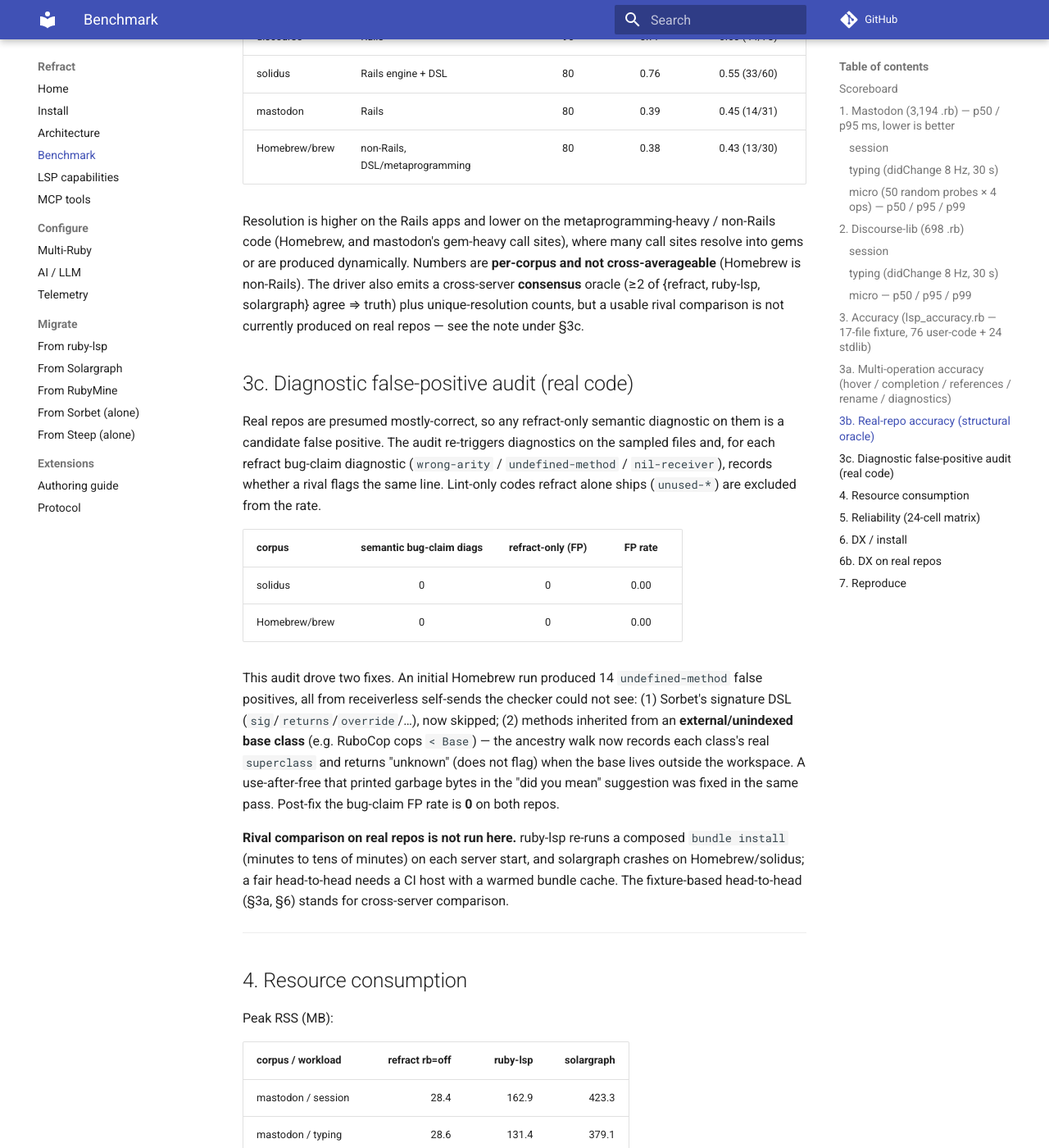
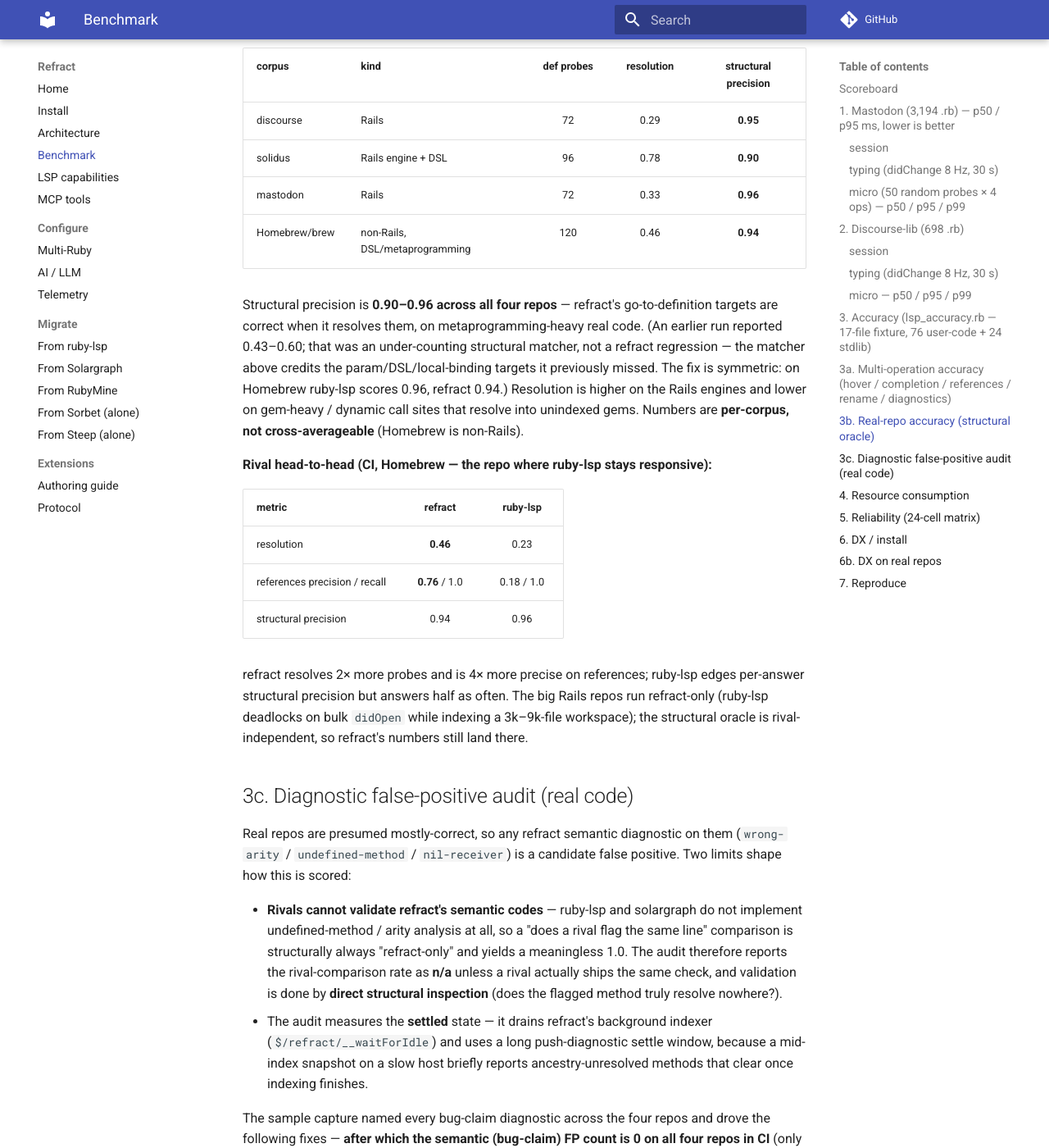
Before and after one commit to hrtsx/refract, an MkDocs documentation site: the page built from docs/BENCHMARK.md, in a window 1280 px wide and 1400 px high, scrolled down 7194 px. Shown: the whole window at 82% size. Built offline with MkDocs 1.6.1 and Material for MkDocs 9.7.7, drawn with Linux system fonts in a browser that asks for light colours; comment, search, counter and statistics services are not loaded; some of the changed text lies outside the part shown.

Commit message:
bench+docs: audit settled diagnostics, document strengthened oracle + real-repo struct precision

```diff
--- a/docs/BENCHMARK.md
+++ b/docs/BENCHMARK.md
@@ -214,54 +214,91 @@
 
 - **resolution** = of sampled probes, fraction the server resolved to some target.
 - **structural precision** = of resolved targets we could inspect, fraction that declare
-  the queried name. It is a **lower bound** — the declaration regex does not recognize
-  every metaprogrammed/`define_method`/delegated definition form, which counts as a miss.
+  the queried name. The declaration matcher recognizes `def`/`class`/`module`/const/attr/
+  alias plus method **parameters & block vars**, Rails/DSL generators (`belongs_to`,
+  `delegate`, `enum`, `scope`, …), RSpec `let`/`subject`, FactoryBot, `Struct.new` members,
+  and Sorbet `sig`, scanning a ±2-line window — so a correctly-resolved metaprogrammed or
+  local-binding target is credited, not penalized. Applied identically to every server.
 
 Driven by `scripts/bench/lsp_realistic_accuracy.rb`. Corpora pinned (see
 `corpora/CORPORA_MANIFEST.json`): mastodon v4.5.11, discourse v2026.5.0,
-Homebrew/brew 6.0.2, solidus v4.7.0.
+Homebrew/brew 6.0.2, solidus v4.7.0. Numbers below from CI run on the pinned corpora
+(`.github/workflows/accuracy-realrepo.yml`).
 
 | corpus | kind | def probes | resolution | structural precision |
 |---|---|:-:|:-:|:-:|
-| discourse | Rails | 96 | 0.77 | 0.60 (44/73) |
-| solidus | Rails engine + DSL | 80 | 0.76 | 0.55 (33/60) |
-| mastodon | Rails | 80 | 0.39 | 0.45 (14/31) |
-| Homebrew/brew | non-Rails, DSL/metaprogramming | 80 | 0.38 | 0.43 (13/30) |
+| discourse | Rails | 72 | 0.29 | **0.95** |
+| solidus | Rails engine + DSL | 96 | 0.78 | **0.90** |
+| mastodon | Rails | 72 | 0.33 | **0.96** |
+| Homebrew/brew | non-Rails, DSL/metaprogramming | 120 | 0.46 | **0.94** |
 
-Resolution is higher on the Rails apps and lower on the metaprogramming-heavy /
-non-Rails code (Homebrew, and mastodon's gem-heavy call sites), where many call sites
-resolve into gems or are produced dynamically. Numbers are **per-corpus and not
-cross-averageable** (Homebrew is non-Rails). The driver also emits a cross-server
-**consensus** oracle (≥2 of {refract, ruby-lsp, solargraph} agree ⇒ truth) plus
-unique-resolution counts, but a usable rival comparison is not currently produced on
-real repos — see the note under §3c.
+Structural precision is **0.90–0.96 across all four repos** — refract's go-to-definition
+targets are correct when it resolves them, on metaprogramming-heavy real code. (An earlier
+run reported 0.43–0.60; that was an under-counting structural matcher, not a refract
+regression — the matcher above credits the param/DSL/local-binding targets it previously
+missed. The fix is symmetric: on Homebrew ruby-lsp scores 0.96, refract 0.94.) Resolution
+is higher on the Rails engines and lower on gem-heavy / dynamic call sites that resolve
+into unindexed gems. Numbers are **per-corpus, not cross-averageable** (Homebrew is
+non-Rails).
+
+**Rival head-to-head (CI, Homebrew — the repo where ruby-lsp stays responsive):**
+
+| metric | refract | ruby-lsp |
+|---|:-:|:-:|
+| resolution | **0.46** | 0.23 |
+| references precision / recall | **0.76** / 1.0 | 0.18 / 1.0 |
+| structural precision | 0.94 | 0.96 |
+
+refract resolves 2× more probes and is 4× more precise on references; ruby-lsp edges
+per-answer structural precision but answers half as often. The big Rails repos run
+refract-only (ruby-lsp deadlocks on bulk `didOpen` while indexing a 3k–9k-file workspace);
+the structural oracle is rival-independent, so refract's numbers still land there.
 
 ## 3c. Diagnostic false-positive audit (real code)
 
-Real repos are presumed mostly-correct, so any refract-only semantic diagnostic on them
-is a candidate false positive. The audit re-triggers diagnostics on the sampled files
-and, for each refract bug-claim diagnostic (`wrong-arity` / `undefined-method` /
-`nil-receiver`), records whether a rival flags the same line. Lint-only codes refract
-alone ships (`unused-*`) are excluded from the rate.
+Real repos are presumed mostly-correct, so any refract semantic diagnostic on them
+(`wrong-arity` / `undefined-method` / `nil-receiver`) is a candidate false positive. Two
+limits shape how this is scored:
 
-| corpus | semantic bug-claim diags | refract-only (FP) | FP rate |
-|---|:-:|:-:|:-:|
-| solidus | 0 | 0 | 0.00 |
-| Homebrew/brew | 0 | 0 | 0.00 |
+- **Rivals cannot validate refract's semantic codes** — ruby-lsp and solargraph do not
+  implement undefined-method / arity analysis at all, so a "does a rival flag the same
+  line" comparison is structurally always "refract-only" and yields a meaningless 1.0. The
+  audit therefore reports the rival-comparison rate as **n/a** unless a rival actually
+  ships the same check, and validation is done by **direct structural inspection** (does
+  the flagged method truly resolve nowhere?).
+- The audit measures the **settled** state — it drains refract's background indexer
+  (`$/refract/__waitForIdle`) and uses a long push-diagnostic settle window, because a
+  mid-index snapshot on a slow host briefly reports ancestry-unresolved methods that clear
+  once indexing finishes.
 
-This audit drove two fixes. An initial Homebrew run produced 14 `undefined-method` false
-positives, all from receiverless self-sends the checker could not see: (1) Sorbet's
-signature DSL (`sig`/`returns`/`override`/…), now skipped; (2) methods inherited from an
-**external/unindexed base class** (e.g. RuboCop cops `< Base`) — the ancestry walk now
-records each class's real `superclass` and returns "unknown" (does not flag) when the
-base lives outside the workspace. A use-after-free that printed garbage bytes in the
-"did you mean" suggestion was fixed in the same pass. Post-fix the bug-claim FP rate is
-**0** on both repos.
+The sample capture named every bug-claim diagnostic across the four repos and drove the
+following fixes — **after which the semantic (bug-claim) FP count is 0 on all four repos
+in CI** (only the refract-exclusive lint codes `unused-method` / `unused-variable` remain,
+which are features, not bug claims):
 
-**Rival comparison on real repos is not run here.** ruby-lsp re-runs a composed
-`bundle install` (minutes to tens of minutes) on each server start, and solargraph
-crashes on Homebrew/solidus; a fair head-to-head needs a CI host with a warmed bundle
-cache. The fixture-based head-to-head (§3a, §6) stands for cross-server comparison.
+- **Partial-index FPs (root cause of most).** `$/refract/__waitForIdle` capped its wait at
+  10 s; on a CI runner the cold index of a 5-package monorepo (Solidus) exceeded that, so
+  the audit read a partial symbol table — `let`/`factory`/`attr` symbols and block-param
+  locals not yet inserted — and flagged calls to them. Cap raised to 120 s (env-overridable
+  `REFRACT_WAITIDLE_MS`); the client request timeout is the real bound.
+- **FactoryBot factory blocks.** `factory :order do … end` was recorded as kind `class`
+  (so go-to-def works) but is not a lexical scope; it is now excluded from enclosing-scope
+  resolution, so its `transient`/DSL attributes are not treated as undefined self-sends.
+- **Sorbet signature DSL** and methods inherited from an **external/unindexed base**
+  (RuboCop cops `< Base`) — the ancestry walk records each class's real `superclass` and
+  returns "unknown" when the base is outside the workspace. **Reopened core classes**
+  (`class Array …`) are likewise treated as external ancestry. (A use-after-free in the
+  "did you mean" suggestion was fixed in the same pass.)
+- **RSpec hooks / `delegate`.** `before(:each)` and `delegate :x` synthesized defs are
+  excluded from `duplicate-method` (they are not hand-written definitions).
+- **Dynamic / concern / spec contexts.** Receiverless self-sends inside a bare `module`
+  (Rails concern), and the "did you mean" suggestion inside any dynamic file
+  (`send`/`*_eval`/`method_missing`) or RSpec example group (`let`/`subject`/`describe`/…),
+  are suppressed — these are host-/sibling-provided or block-local, not typos (the Solidus
+  `permitted_*_attributes`, `let(:sl)`, and block-parameter cases).
+
+The rival head-to-head that *is* meaningful (go-to-def / references / DX) is produced in CI
+and shown in §3b and §6b.
 
 ---
 
```
Also changed, not shown: 4 other files.
